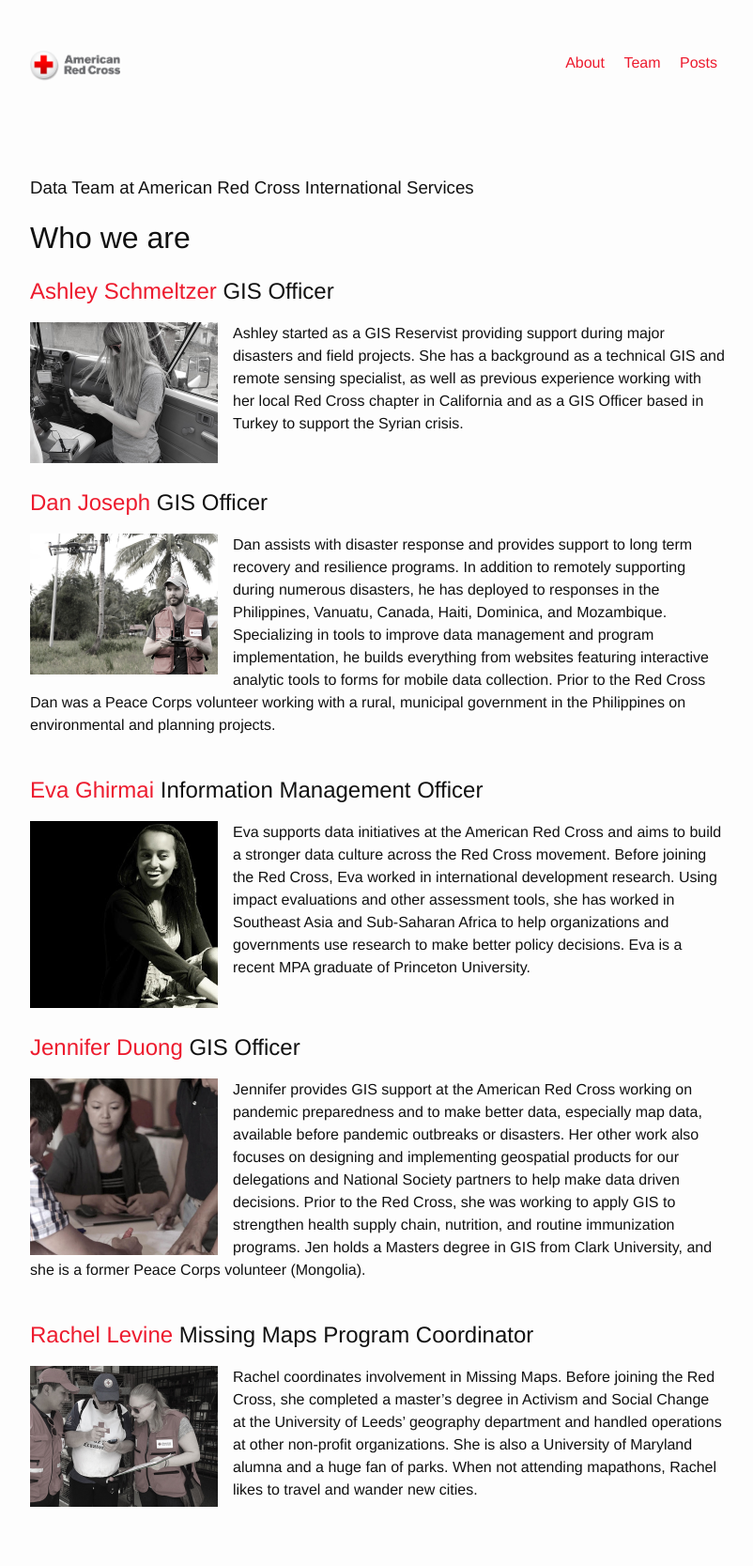
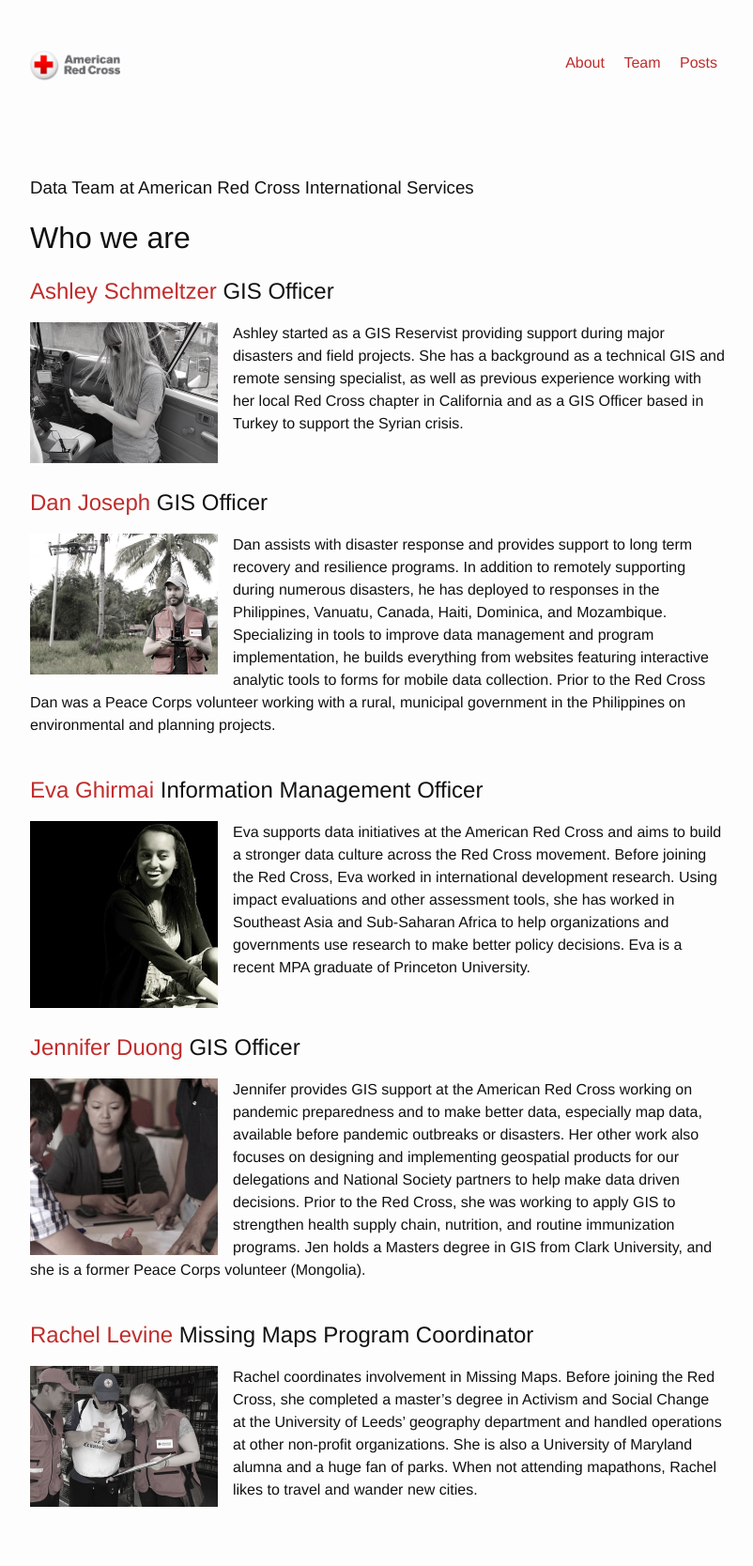
Before and after one commit to AmericanRedCross/americanredcross.github.com, a Jekyll site: the page built from team.html, in a window 1280 px wide. Shown: the whole page at 94% size, without its empty margins (238-1040 px from the left). Built offline with Jekyll 4.4.1, drawn with Linux system fonts in a browser that asks for light colours.

Commit message:
styling changes

```diff
--- a/_sass/_layout.scss
+++ b/_sass/_layout.scss
@@ -169,13 +169,30 @@
     font-size: 20px;
 }
 
-.post-list {
-    margin-left: 0;
-    list-style: none;
+.post-list>div {
+  grid-template-columns: 1fr min-content;
+  display: grid;
+  grid-column-gap: 6px;
+  padding-top: 8px;
+}
 
-    > li {
-        margin-bottom: $spacing-unit;
-    }
+.post-list>div div {
+  white-space: nowrap;
+  overflow: hidden;
+  text-overflow: ellipsis;
+  font-size: 20px;
+}
+
+.post-list>div div:last-child {
+  padding-right: .25em;
+  font-variant-numeric: tabular-nums;
+  letter-spacing: -.012em;
+}
+.post-list .post-link {
+
+}
+.post-list .post-date {
+  color: $grey-color-dark;
 }
 
 .post-meta, .cross-post, .post-caption  {
@@ -186,16 +203,6 @@
   text-align: center;
 }
 
-.post-link {
-    display: block;
-    font-size: 24px;
-}
-
-
-
-/**
- * Posts
- */
 .post-header {
     margin-bottom: $spacing-unit;
 }
--- a/css/main.scss
+++ b/css/main.scss
@@ -18,7 +18,7 @@
 
 $white-color:      #fff;
 $black-color:      #000;
-$red-color:        #ed1b2e;
+$red-color:        #c02c2c;
 
 $drk-red-color:    #7f181b;
 $gold-color:       #ecb731;
```
Also changed, not shown: posts.html (+9 -8 lines).
